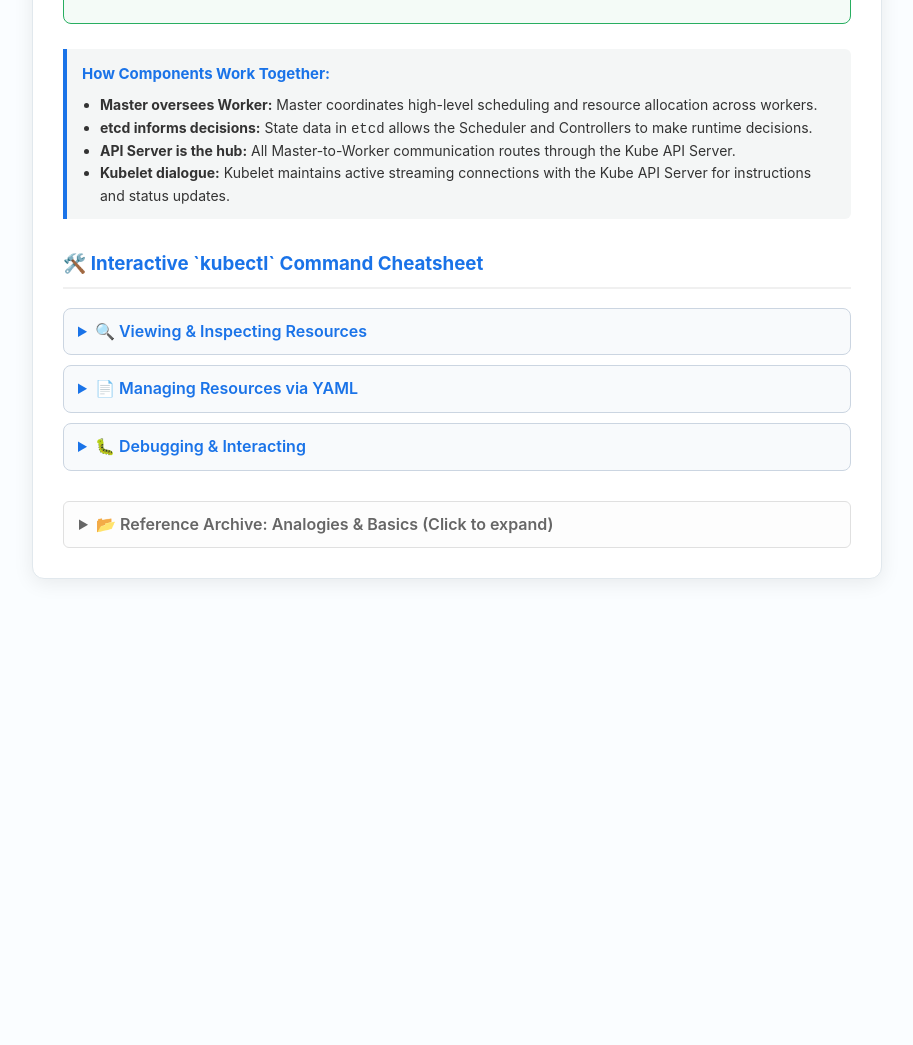
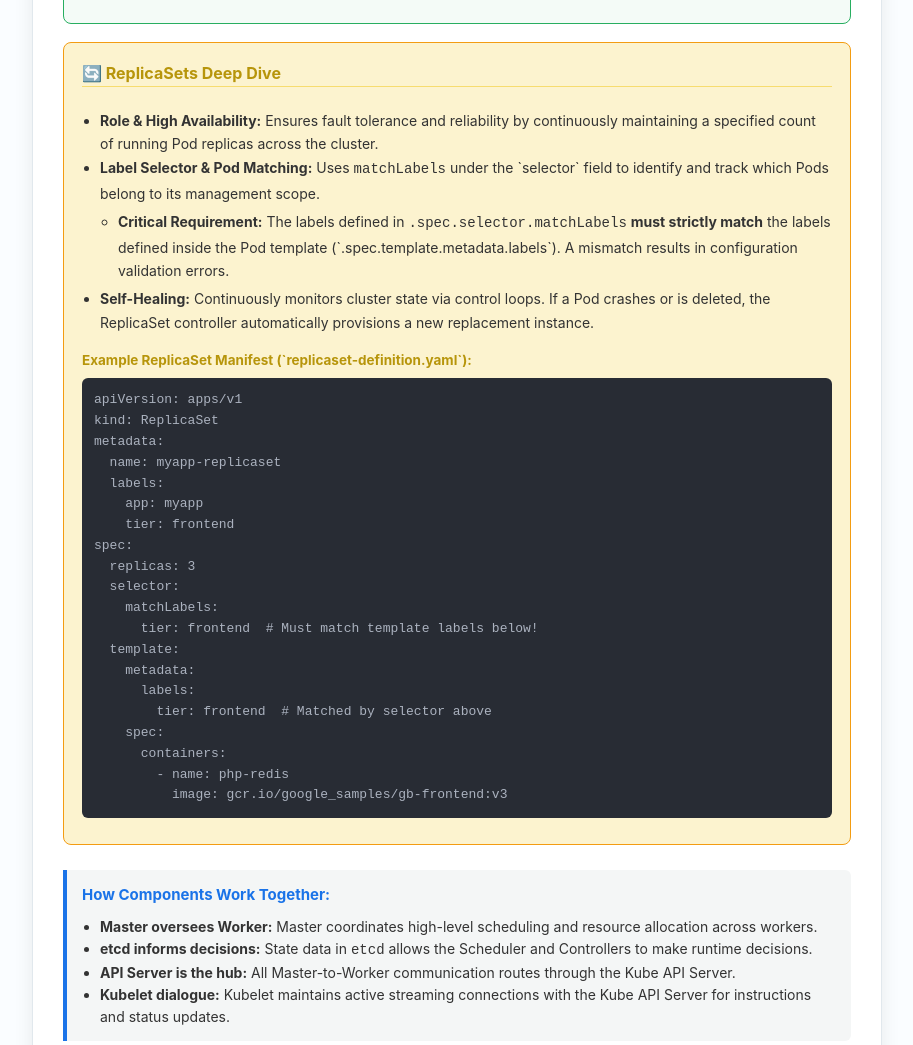
Before and after one commit to ivantarpanov94-prog/k8s-reference, a plain HTML site: page index.html in a window 1280 px wide. Shown: the part 4629-5674 px from the top of the page, without its empty margins (183-1096 px from the left). Before the commit the page ends 5248 px from the top, so only its background shows below. Drawn offline with Linux system fonts and the light colour scheme.

Commit message:
Replica sets

```diff
--- a/index.html
+++ b/index.html
@@ -489,6 +489,45 @@ spec:
             </div>
         </div>
 
+        <!-- DEEP DIVE: REPLICASETS -->
+        <div id="replicaset-section" class="deep-dive-card card-controller" style="background-color: #fcf3cf; border: 1.5px solid #f39c12;">
+            <h4 class="card-header-controller" style="color: #b7950b; border-bottom: 1px solid #f7dc6f;">🔄 ReplicaSets Deep Dive</h4>
+            <ul class="card-list">
+                <li><strong>Role & High Availability:</strong> Ensures fault tolerance and reliability by continuously maintaining a specified count of running Pod replicas across the cluster.</li>
+                <li><strong>Label Selector & Pod Matching:</strong> Uses <code>matchLabels</code> under the `selector` field to identify and track which Pods belong to its management scope.
+                    <ul style="padding-left:18px;margin-top:4px;margin-bottom:4px;">
+                        <li><strong>Critical Requirement:</strong> The labels defined in <code>.spec.selector.matchLabels</code> <strong>must strictly match</strong> the labels defined inside the Pod template (`.spec.template.metadata.labels`). A mismatch results in configuration validation errors.</li>
+                    </ul>
+                </li>
+                <li><strong>Self-Healing:</strong> Continuously monitors cluster state via control loops. If a Pod crashes or is deleted, the ReplicaSet controller automatically provisions a new replacement instance.</li>
+            </ul>
+
+            <!-- ReplicaSet Manifest Example Block -->
+            <div style="margin-top: 12px; margin-bottom: 8px;">
+                <strong style="font-size: 13.5px; color: #b7950b;">Example ReplicaSet Manifest (`replicaset-definition.yaml`):</strong>
+                <pre style="margin-top: 6px; margin-bottom: 6px;"><code>apiVersion: apps/v1
+kind: ReplicaSet
+metadata:
+  name: myapp-replicaset
+  labels:
+    app: myapp
+    tier: frontend
+spec:
+  replicas: 3
+  selector:
+    matchLabels:
+      tier: frontend  # Must match template labels below!
+  template:
+    metadata:
+      labels:
+        tier: frontend  # Matched by selector above
+    spec:
+      containers:
+        - name: php-redis
+          image: gcr.io/google_samples/gb-frontend:v3</code></pre>
+            </div>
+        </div>
+
         <!-- HOW COMPONENTS WORK TOGETHER -->
         <div style="background-color:#f4f6f6;border-left:4px solid var(--primary);padding:12px 15px;border-radius:0 6px 6px 0;margin-bottom:30px;margin-top:25px;">
             <strong style="color:var(--primary);font-size:15px;">How Components Work Together:</strong>
@@ -522,7 +561,13 @@ spec:
 <span class="cmd-text">kubectl describe pod &lt;pod-name&gt;</span>
 
 <span class="cmd-comment"># View merged kubeconfig settings & active context</span>
-<span class="cmd-text">kubectl config view</span></code></pre>
+<span class="cmd-text">kubectl config view</span>
+
+<span class="cmd-comment"># List all ReplicaSets in the current namespace</span>
+<span class="cmd-text">kubectl get replicaset</span>  <span class="cmd-comment"># (or kubectl get rs)</span>
+
+<span class="cmd-comment"># Inspect detailed status and troubleshooting events for a ReplicaSet</span>
+<span class="cmd-text">kubectl describe rs/&lt;replicaset-name&gt;</span></code></pre>
                 </div>
             </details>
 
@@ -537,7 +582,10 @@ spec:
 <span class="cmd-text">kubectl apply -f &lt;file.yaml&gt;</span>
 
 <span class="cmd-comment"># Delete resources defined inside the specified YAML file</span>
-<span class="cmd-text">kubectl delete -f &lt;file.yaml&gt;</span></code></pre>
+<span class="cmd-text">kubectl delete -f &lt;file.yaml&gt;</span>
+
+<span class="cmd-comment"># Dynamically scale a ReplicaSet to a new desired replica count</span>
+<span class="cmd-text">kubectl scale --replicas=5 rs/&lt;replicaset-name&gt;</span></code></pre>
                 </div>
             </details>
 
```
